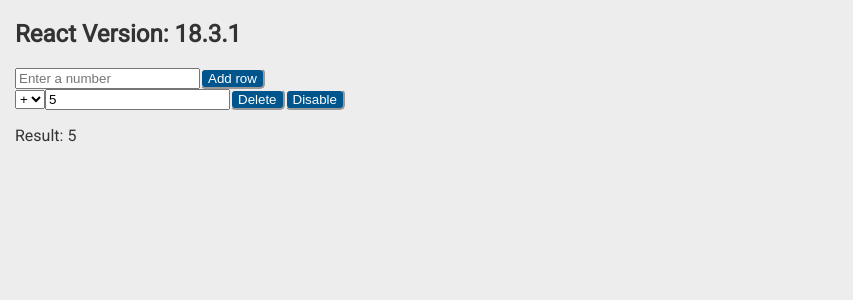
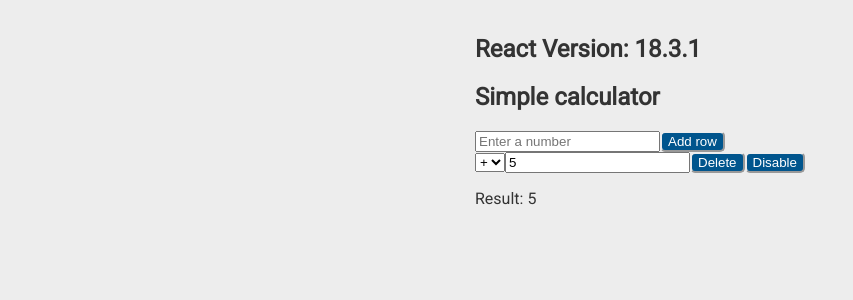
Before and after one commit to OttaviaFeletig/react-calculator-app, a React (Create React App) app: page / in a window 1280 px wide. Both pictures are taken after typing "5" into the empty fields and a click on the button "Add row". Shown: the top 300 px of the page, without its empty margins (0-853 px from the left). Built offline with nearby package versions, Linux system fonts and the light colour scheme.

Commit message:
refactor

```diff
--- a/src/App.js
+++ b/src/App.js
@@ -1,7 +1,8 @@
 import React from "react";
 import Title from "./components/Title";
-import Calculator from "./view/Calculator.js";
+import Calculator from "./components/Calculator.js";
 import "./style/global.scss";
+import Home from "./view/Home";
 class App extends React.Component {
   constructor(props) {
     super(props);
@@ -9,11 +10,11 @@
   }
 
   render() {
-    console.log("hi");
     return (
-      <div className="page-wrap">
+      <div>
         <Title>React Version: {this.state.version}</Title>
-        <Calculator />
+        <Title>Simple calculator</Title>
+        <Home />
       </div>
     );
   }
--- /dev/null
+++ b/src/components/Calculator.js
@@ -0,0 +1,142 @@
+// import React, { Component } from "react";
+import Button from "./Button";
+import NumberInput from "./NumberInput";
+import Select from "./Select";
+
+import React from "react";
+
+const Calculator = ({ row, handleRowChange, handleDelete }) => {
+  return (
+    <div key={row.id} id={row.id}>
+      <Select
+        sign={row.sign}
+        handleChange={handleRowChange}
+        disabled={row.isDisabled}
+      />
+      <NumberInput
+        handleChange={handleRowChange}
+        value={row.number}
+        disabled={row.isDisabled}
+      />
+      <Button name={"deleteRow"} text={"Delete"} handleClick={handleDelete} />
+      <Button
+        name={"isDisabled"}
+        dataAttribute={row.isDisabled}
+        text={row.isDisabled ? "Enable" : "Disable"}
+        handleClick={handleRowChange}
+      />
+    </div>
+  );
+};
+
+export default Calculator;
+// class Calculator extends Component {
+//   // constructor(props) {
+//   //   super(props);
+//   //   this.state = { newRowN: "", allRows: [], result: 0 };
+//   //   this.changeNewN = this.changeNewN.bind(this);
+//   //   this.handleAdd = this.handleAdd.bind(this);
+//   //   this.handleRowChange = this.handleRowChange.bind(this);
+//   //   this.handleDelete = this.handleDelete.bind(this);
+//   // }
+//   // changeNewN(ev) {
+//   //   this.setState((prev) => ({ ...prev, newRowN: ev.target.value }));
+//   // }
+//   // handleAdd() {
+//   //   this.setState((prev) => ({
+//   //     allRows: [
+//   //       ...prev.allRows,
+//   //       {
+//   //         id: this.state.allRows.length,
+//   //         sign: "+1",
+//   //         number: this.state.newRowN !== "" ? this.state.newRowN : 0,
+//   //         isDisabled: false,
+//   //       },
+//   //     ],
+//   //     newRowN: "",
+//   //   }));
+//   // }
+
+//   // handleRowChange(ev) {
+//   //   const isDisabled = ev.target.dataset.attribute === "true" ? true : false;
+//   //   const id = parseInt(ev.target.parentNode.getAttribute("id"));
+//   //   this.setState((prev) => ({
+//   //     allRows: prev.allRows.map((row) => {
+//   //       return row.id === id
+//   //         ? {
+//   //             ...row,
+//   //             [ev.target.name]:
+//   //               ev.target.name === "isDisabled" ? !isDisabled : ev.target.value,
+//   //           }
+//   //         : row;
+//   //     }),
+//   //   }));
+//   // }
+//   // handleDelete(ev) {
+//   //   const id = parseInt(ev.target.parentNode.getAttribute("id"));
+//   //   this.setState((prev) => ({
+//   //     allRows: prev.allRows
+//   //       .filter((row) => row.id !== id)
+//   //       .map((row, index) => {
+//   //         return {
+//   //           ...row,
+//   //           id: index,
+//   //         };
+//   //       }),
+//   //   }));
+//   // }
+//   // calculateRes() {
+//   //   let res = 0;
+//   //   this.state.allRows.forEach((row) => {
+//   //     if (!row.isDisabled) {
+//   //       res = res + Math.sign(row.sign) * parseInt(row.number);
+//   //     }
+//   //   });
+//   //   this.setState((prev) => ({ ...prev, result: res }));
+//   // }
+//   // componentDidUpdate(previousProps, previousState) {
+//   //   if (previousState.allRows !== this.state.allRows) {
+//   //     this.calculateRes();
+//   //   }
+//   // }
+//   render() {
+//     return (
+//       <div>
+//         <NumberInput
+//           handleChange={this.changeNewN}
+//           value={this.state.newRowN}
+//           placeholder={"Enter a number"}
+//         />
+//         <Button name={"addRow"} text={"Add row"} handleClick={this.handleAdd} />
+//         {this.state.allRows.map((row) => (
+//           <div key={row.id} id={row.id}>
+//             <Select
+//               sign={row.sign}
+//               handleChange={this.handleRowChange}
+//               disabled={row.isDisabled}
+//             />
+//             <NumberInput
+//               handleChange={this.handleRowChange}
+//               value={row.number}
+//               disabled={row.isDisabled}
+//             />
+//             <Button
+//               name={"deleteRow"}
+//               text={"Delete"}
+//               handleClick={this.handleDelete}
+//             />
+//             <Button
+//               name={"isDisabled"}
+//               dataAttribute={row.isDisabled}
+//               text={row.isDisabled ? "Enable" : "Disable"}
+//               handleClick={this.handleRowChange}
+//             />
+//           </div>
+//         ))}
+//         <p>Result: {!isNaN(this.state.result) && this.state.result}</p>
+//       </div>
+//     );
+//   }
+// }
+
+// export default Calculator;
--- a/src/components/Title.js
+++ b/src/components/Title.js
@@ -1,3 +1,3 @@
-export default function Title(props) {
-  return <h2>{props.children}</h2>;
+export default function Title({ children }) {
+  return <h2>{children}</h2>;
 }
--- a/src/style/global.scss
+++ b/src/style/global.scss
@@ -8,5 +8,7 @@
 }
 
 #root {
-  margin: 15px
+  margin: 15px;
+  display: flex;
+  justify-content: center;
 }
--- a/src/view/Calculator.js
+++ b/src/view/Home.js
@@ -1,9 +1,9 @@
 import React, { Component } from "react";
 import Button from "../components/Button";
 import NumberInput from "../components/NumberInput";
-import Select from "../components/Select";
+import Calculator from "../components/Calculator";
 
-class Calculator extends Component {
+class Home extends Component {
   constructor(props) {
     super(props);
     this.state = { newRowN: "", allRows: [], result: 0 };
@@ -82,29 +82,11 @@
         />
         <Button name={"addRow"} text={"Add row"} handleClick={this.handleAdd} />
         {this.state.allRows.map((row) => (
-          <div key={row.id} id={row.id}>
-            <Select
-              sign={row.sign}
-              handleChange={this.handleRowChange}
-              disabled={row.isDisabled}
-            />
-            <NumberInput
-              handleChange={this.handleRowChange}
-              value={row.number}
-              disabled={row.isDisabled}
-            />
-            <Button
-              name={"deleteRow"}
-              text={"Delete"}
-              handleClick={this.handleDelete}
-            />
-            <Button
-              name={"isDisabled"}
-              dataAttribute={row.isDisabled}
-              text={row.isDisabled ? "Enable" : "Disable"}
-              handleClick={this.handleRowChange}
-            />
-          </div>
+          <Calculator
+            row={row}
+            handleRowChange={this.handleRowChange}
+            handleDelete={this.handleDelete}
+          />
         ))}
         <p>Result: {!isNaN(this.state.result) && this.state.result}</p>
       </div>
@@ -112,4 +94,4 @@
   }
 }
 
-export default Calculator;
+export default Home;
```
